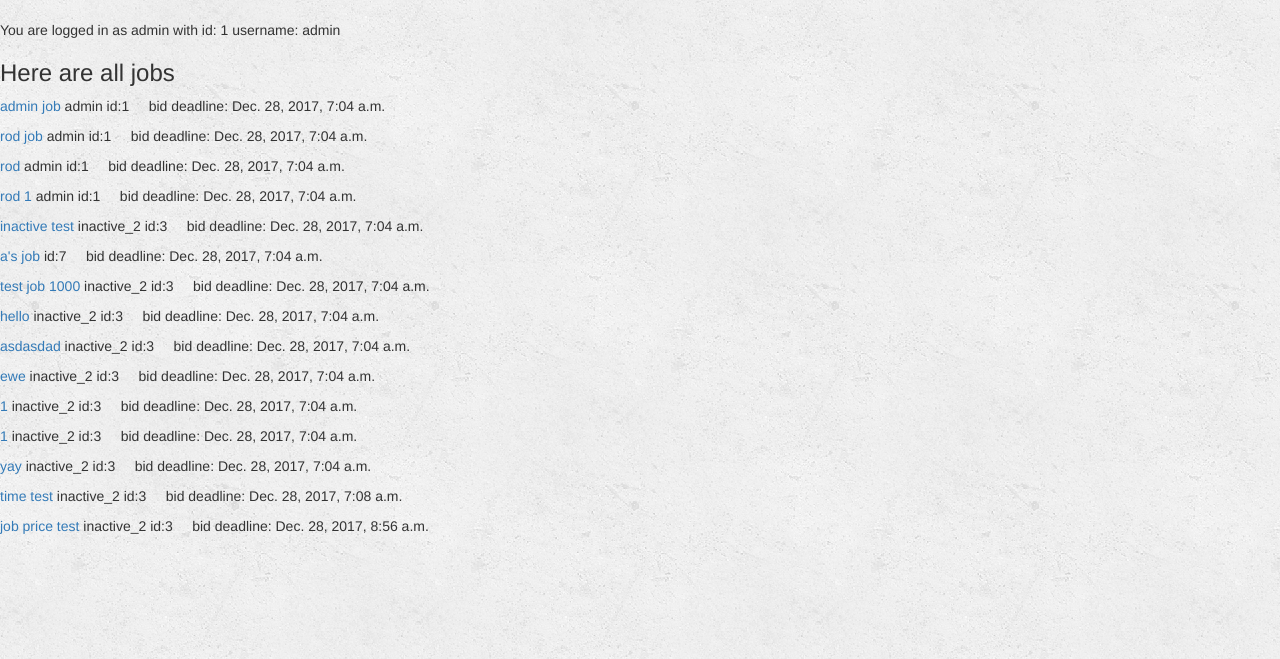
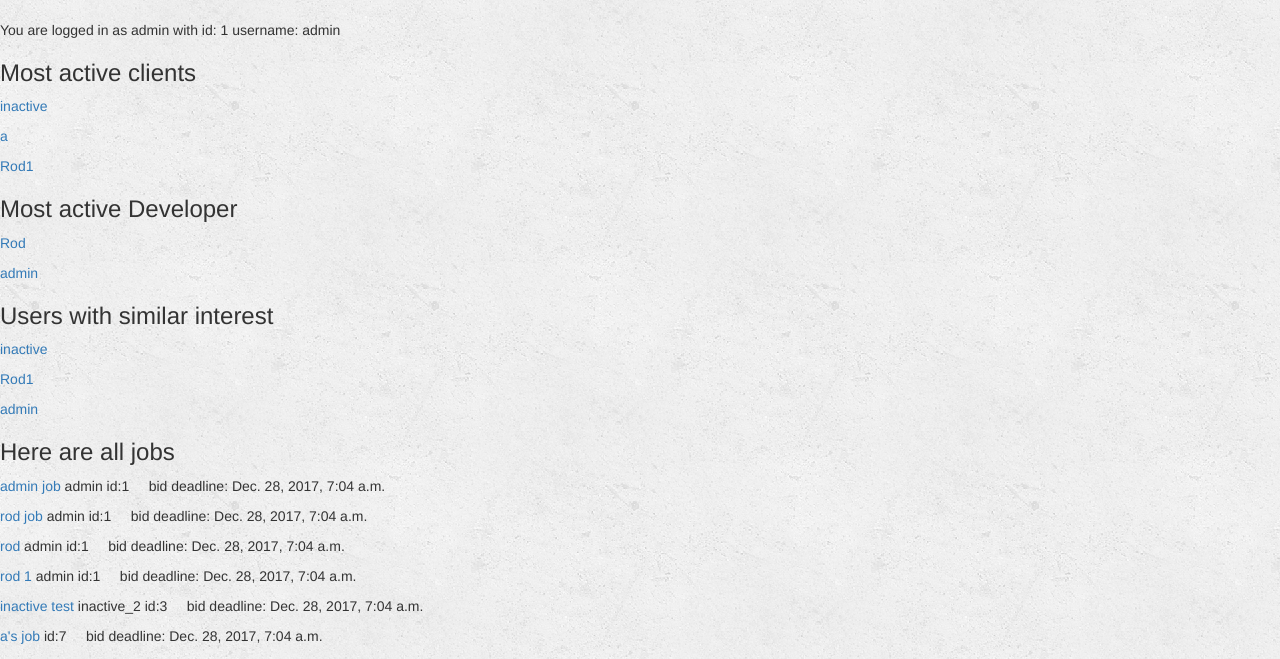
Before and after one commit to Tlee94/Mini-Turk, a Django app: page /turk/ in a window 1280 px wide. Shown: the part 52-711 px from the top of the page. Run offline with Django 3.2, Linux system fonts and the light colour scheme; a user stored in the database is signed in; data comes from the database, SQL or seed files in the repository; both versions use the stored data as it was after the commit; some libraries are stand-ins or nearby versions.

Commit message:
Implemented most active clients and devs

```diff
--- a/RST/turk/helper.py
+++ b/RST/turk/helper.py
@@ -1,6 +1,7 @@
 from .models import DeveloperChosenForJob
 from datetime import datetime, timedelta
 from django.utils import timezone
+from .models import Profile
 
 def get_lowest_bid(job):
     bid_list = job.bidder_set.all()
@@ -15,9 +16,11 @@ def get_lowest_bid(job):
         job.save()
 
 
-def assign_developer(user, job, bidder_user, bidder, initial_payment):
-    bidder_user.profile.money += initial_payment
+def assign_developer(user, job, bidder_user, bidder, super_user, initial_payment):
+    bidder_user.profile.money += (initial_payment *.95)
     user.profile.money -= initial_payment
+    super_user.profile.money += (initial_payment *.05)
+    super_user.profile.save()
     bidder.isHired = True
     job.is_open = False
     job.save()
@@ -245,3 +248,15 @@ def rate(rating, job, isRatingClient):
 
     job.user.profile.save()
     job.developerchosenforjob.user.profile.save()
+
+
+def most_active_clients():
+    most_active = Profile.objects.filter(position="Client").order_by('-rating_count')[:3]
+    print("MOST ACTIVE: ",most_active)
+    return most_active
+
+
+def most_active_dev():
+    most_active = Profile.objects.filter(position="Developer").order_by('-rating_count')[:3]
+    print("MOST ACTIVE: ",most_active)
+    return most_active
--- a/RST/turk/templates/turk/index.html
+++ b/RST/turk/templates/turk/index.html
@@ -3,11 +3,22 @@
 
 {% block body %}
     {% if all_jobs %}
-        {% if request.user.is_authenicated %}
+        {% if request.user.is_authenticated %}
+            <h3>Most active clients</h3>
+            {% for  clients in most_active_client_list %}
+                <p><a href="{% url 'turk:detail' clients.user.id %}">{{clients}}</a></p>
+            {% endfor %}
+
+            <h3>Most active Developer</h3>
+            {% for  dev in most_active_dev_list %}
+                <p><a href="{% url 'turk:detail' dev.user.id %}">{{dev}}</a></p>
+            {% endfor %}
+
             <h3>Users with similar interest</h3>
             {% for user in similar_users %}
                 <p><a href="{% url 'turk:detail' user.user.id %}">{{user}}</a></p>
             {% endfor %}
+
         {% endif %}
 
         <h3> Here are all jobs </h3>
--- a/RST/turk/templates/turk/message.html
+++ b/RST/turk/templates/turk/message.html
@@ -14,13 +14,13 @@
 
 {% if request.user.profile.position == "Client" %}
     {% for job in jobs %}
-        <p><a href="#">{{job.job_title}}</a></p>
+        <p><a href="{% url 'turk:job_description' job.user.id job.id %}">{{job.job_title}}</a></p>
     {% endfor %}
 {% endif %}
 
 {% if request.user.profile.position == "Developer" %}
     {% for job in jobs %}
-        <p><a href="#">{{job.job.job_title}}</a></p>
+        <p><a href="{% url 'turk:job_description' job.job.user.id job.job.id %}">{{job.job.job_title}}</a></p>
     {% endfor %}
 {% endif %}
 
--- a/RST/turk/views.py
+++ b/RST/turk/views.py
@@ -53,6 +53,9 @@ def index(request):
 
     admin = get_object_or_404(User, pk=1)  # admin
 
+    most_active_client_list = most_active_clients()
+    most_active_dev_list = most_active_dev()
+
     # No one bidded
     for i in range(0, len(all_jobs)):
         if timezone.now() - timezone.timedelta(hours=5) > all_jobs[i].bid_deadline:
@@ -86,7 +89,7 @@ def index(request):
         give_trophy(profile)
         warn_user(profile)
 
-        #TODO: FIX THIS
+        # TODO: FIX THIS
         if profile.warn_final == True:
             print("Warn_final")
             FormToSuperUser.reason = 'Protest Warning'
@@ -98,6 +101,8 @@ def index(request):
         context = {
             'all_jobs': all_jobs,
             'similar_users': similar_users,
+            'most_active_client_list': most_active_client_list,
+            'most_active_dev_list': most_active_dev_list,
         }
     else:
         context = {
@@ -191,6 +196,7 @@ def job_description(request, user_id, job_id):
 def bidder_list(request, user_id, job_id):
     user = get_object_or_404(User, pk=user_id)
     job = Job.objects.get(pk=job_id)
+    super_user = get_object_or_404(User, pk=1)
     bid_list = job.bidder_set.all().order_by('price')
     context = {
         'user': user,
@@ -213,7 +219,7 @@ def bidder_list(request, user_id, job_id):
         job.job_price = bid_price
         job.save()
         if bid_price == current_lowest_bid:
-            assign_developer(user, job, bidder_user, bidder, initial_payment)
+            assign_developer(user, job, bidder_user, bidder, super_user, initial_payment)
             return redirect('turk:detail', user_id=user_id)
         else:
             # may need to create a page for super user to confirm and automate the money transfer, other wise gata
@@ -329,8 +335,8 @@ def rate_job(request, user_id, job_id):
             if rating_form.rating >= 3:
                 print("super_user.profile.money: ", super_user.profile.money)
                 print("job.developerchosenforjob.profile.money: ", job.developerchosenforjob.user.profile.money)
-                super_user.profile.money -= job.job_price / 2
-                job.developerchosenforjob.user.profile.money += job.job_price / 2
+                super_user.profile.money -= (job.job_price *.475) # / 2
+                job.developerchosenforjob.user.profile.money += (job.job_price * .475) #/ 2
                 super_user.profile.save()
                 job.developerchosenforjob.user.profile.save()
 
```
Also changed, not shown: RST/db.sqlite3, RST/turk/migrations/0080_auto_20171208_0240.py (added).
